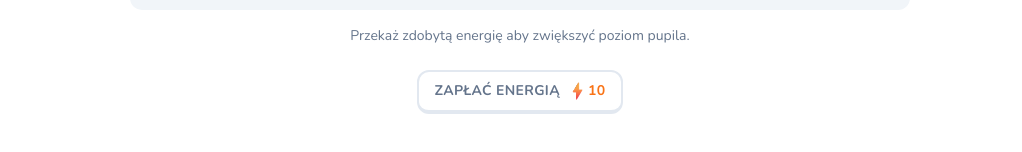
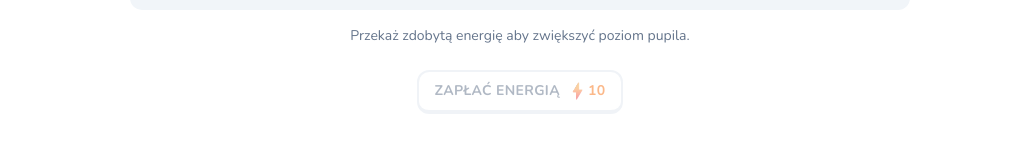
Before and after one commit to ChrisKlp/word-master, a Next.js app: page /shop in a window 1280 px wide. Shown: the part 518-670 px from the top of the page, without its empty margins (120-1142 px from the left). Built offline with nearby package versions, Linux system fonts and the light colour scheme.

Commit message:
Create points provider

```diff
--- a/src/app/layout.tsx
+++ b/src/app/layout.tsx
@@ -1,6 +1,7 @@
 import type { Metadata } from 'next';
 import { Nunito } from 'next/font/google';
 
+import { PointsProvider } from '@/components/points-provider';
 import { ThemeProvider } from '@/components/theme-provider';
 
 import './globals.css';
@@ -20,7 +21,9 @@ export default function RootLayout({
   return (
     <html lang="en" suppressHydrationWarning>
       <body className={nunito.className}>
-        <ThemeProvider>{children}</ThemeProvider>
+        <ThemeProvider>
+          <PointsProvider>{children}</PointsProvider>
+        </ThemeProvider>
       </body>
     </html>
   );
--- a/src/app/shop/page.tsx
+++ b/src/app/shop/page.tsx
@@ -1,6 +1,6 @@
 'use client';
 
-import { useEffect, useState } from 'react';
+import { useLayoutEffect, useState } from 'react';
 
 import { MainLayout } from '@/components/main-layout';
 import Pet from '@/components/shop/pet';
@@ -9,17 +9,15 @@ import { PetData } from '@/lib/types';
 import { getPetsData } from '@/lib/utils';
 
 export default function ShopPage() {
-  const [petsData, setPetsData] = useState<PetData[]>([]);
+  const [petsData, setPetsData] = useState<PetData[]>();
 
-  const frankyData = petsData.find((p) => p.id === defaultPetsData.franky.id);
+  const frankyData =
+    petsData?.find((p) => p.id === defaultPetsData.franky.id) ??
+    defaultPetsData.franky;
 
-  useEffect(() => {
+  useLayoutEffect(() => {
     setPetsData(getPetsData());
   }, []);
 
-  return (
-    <MainLayout>
-      <Pet data={frankyData ?? defaultPetsData.franky} />
-    </MainLayout>
-  );
+  return <MainLayout>{petsData && <Pet data={frankyData} />}</MainLayout>;
 }
--- a/src/components/game/game-level.tsx
+++ b/src/components/game/game-level.tsx
@@ -12,12 +12,12 @@ import {
   map,
 } from 'remeda';
 
+import { usePoints } from '@/components/points-provider';
 import { SpeakerButton } from '@/components/speaker-button';
 import { Button } from '@/components/ui/button';
 import { gameImages } from '@/lib/game-utils';
-import { useTextToSpeech } from '@/lib/hooks/useTestToSpeech';
+import { useTextToSpeech } from '@/lib/hooks/useTextToSpeech';
 import { GameLevelData, GameStatus, SelectedSyllable } from '@/lib/types';
-import { updateLocalPoints } from '@/lib/utils';
 
 import { CongratulationsView } from './congratulations-view';
 import { GameFooter } from './game-footer';
@@ -30,6 +30,7 @@ type GameLevelProps = {
 const RESULT_DELAY = 1200;
 
 export function GameLevel({ data }: GameLevelProps) {
+  const { addPoints } = usePoints();
   const [progress, setProgress] = useState(0);
   const [isFinished, setIsFinished] = useState(false);
   const [status, setStatus] = useState<GameStatus>(GameStatus.idle);
@@ -76,7 +77,7 @@ export function GameLevel({ data }: GameLevelProps) {
         } else if (!isFinished) {
           setIsFinished(true);
           finishControls.play();
-          updateLocalPoints(data.points);
+          addPoints(data.points);
         }
         setStatus(GameStatus.idle);
       }, RESULT_DELAY);
--- a/src/components/points-button.tsx
+++ b/src/components/points-button.tsx
@@ -2,18 +2,13 @@
 
 import Image from 'next/image';
 import Link from 'next/link';
-import React, { useLayoutEffect, useState } from 'react';
 
 import pointsImg from '@/assets/points.svg';
+import { usePoints } from '@/components/points-provider';
 import { Button } from '@/components/ui/button';
-import { getPoints } from '@/lib/utils';
 
 export function PointsButton() {
-  const [points, setPoints] = useState(0);
-
-  useLayoutEffect(() => {
-    setPoints(getPoints());
-  }, []);
+  const { points } = usePoints();
 
   return (
     <Button asChild variant="ghost" className="text-orange-500">
--- /dev/null
+++ b/src/components/points-provider.tsx
@@ -0,0 +1,64 @@
+'use client';
+
+import {
+  PropsWithChildren,
+  createContext,
+  useContext,
+  useEffect,
+  useState,
+} from 'react';
+
+import { getStoredPoints, persistPoints } from '@/lib/utils';
+
+export interface PointsContextProps {
+  points: number;
+  addPoints: (points: number) => void;
+  removePoints: (points: number) => void;
+  updatePoints: (points: number) => void;
+}
+
+const PointsContext = createContext<PointsContextProps | null>(null);
+
+export function PointsProvider({ children }: PropsWithChildren) {
+  const [points, setPoints] = useState(0);
+
+  useEffect(() => {
+    // Load points from local storage
+    setPoints(getStoredPoints());
+  }, []);
+
+  useEffect(() => {
+    // Persist points to local storage
+    persistPoints(points);
+  }, [points]);
+
+  function addPoints(points: number) {
+    setPoints((prev) => prev + points);
+  }
+
+  function removePoints(points: number) {
+    setPoints((prev) => (prev < points ? 0 : prev - points));
+  }
+
+  function updatePoints(points: number) {
+    setPoints(points);
+  }
+
+  return (
+    <PointsContext.Provider
+      value={{ points, updatePoints, addPoints, removePoints }}
+    >
+      {children}
+    </PointsContext.Provider>
+  );
+}
+
+export const usePoints = () => {
+  const context = useContext(PointsContext);
+
+  if (!context) {
+    throw new Error('usePoints must be used within a PointsProvider');
+  }
+
+  return context;
+};
--- a/src/components/shop/pet.tsx
+++ b/src/components/shop/pet.tsx
@@ -4,11 +4,12 @@ import ReactConfetti from 'react-confetti';
 import { useAudio, useWindowSize } from 'react-use';
 
 import pointsImg from '@/assets/points.svg';
+import { usePoints } from '@/components/points-provider';
 import { Button } from '@/components/ui/button';
 import { Progress } from '@/components/ui/progress';
 import { gameImages } from '@/lib/game-utils';
 import { PetData } from '@/lib/types';
-import { getTotalPoints as getTotalLevelExp } from '@/lib/utils';
+import { getTotalExpForNextLevel, updatePetData } from '@/lib/utils';
 
 const EXP_PROGRESS_STEP = 10;
 const LEVEL_UPDATE_DELAY = 800;
@@ -16,8 +17,10 @@ const LEVEL_UPDATE_DELAY = 800;
 export default function Pet({ data }: { data: PetData }) {
   const [experience, setExperience] = useState(data.exp);
   const [level, setLevel] = useState(data.level);
+  const { removePoints, points } = usePoints();
 
-  const totalLevelExp = getTotalLevelExp(level, data.expStart);
+  const totalLevelExp = getTotalExpForNextLevel(level, data.expStart);
+
   const progress = (experience / totalLevelExp) * 100;
 
   const { width, height } = useWindowSize();
@@ -32,22 +35,35 @@ export default function Pet({ data }: { data: PetData }) {
   const handleUpdateProgress = () => {
     cashControls.seek(0);
     cashControls.play();
-    setExperience((prev) => prev + EXP_PROGRESS_STEP);
+    let newLevel = level;
+    let newExperience = experience + EXP_PROGRESS_STEP;
+    setExperience(newExperience);
+    removePoints(10);
     setTimeout(() => {
-      if (experience + EXP_PROGRESS_STEP >= totalLevelExp) {
-        setLevel((prev) => prev + 1);
-        setExperience(0);
+      if (newExperience >= totalLevelExp) {
+        newExperience = 0;
+        newLevel += 1;
+        setLevel(newLevel);
+        setExperience(newExperience);
         nextLevelControls.play();
       }
+      updatePetData({
+        ...data,
+        exp: newExperience,
+        level: newLevel,
+      });
     }, LEVEL_UPDATE_DELAY);
   };
+
+  const isNewLevelAchieved =
+    progress === 0 && level > 1 && data.level !== level;
 
   return (
     <>
       {nextLevelAudio}
       {cashAudio}
       <div className="mb-8 mt-8 grid w-full justify-items-center gap-6">
-        {progress === 0 && level > 1 && (
+        {isNewLevelAchieved && (
           <ReactConfetti
             width={width}
             height={height}
@@ -76,7 +92,10 @@ export default function Pet({ data }: { data: PetData }) {
             Przekaż zdobytą energię aby zwiększyć poziom pupila.
           </p>
         </div>
-        <Button onClick={handleUpdateProgress} disabled={progress === 100}>
+        <Button
+          onClick={handleUpdateProgress}
+          disabled={progress === 100 || points < 10}
+        >
           <span className="flex items-center">
             Zapłać Energią
             <span className="flex items-center text-orange-500">
--- a/src/components/speaker-button.tsx
+++ b/src/components/speaker-button.tsx
@@ -2,7 +2,7 @@
 
 import { Pause, Volume2 } from 'lucide-react';
 
-import { useTextToSpeech } from '@/lib/hooks/useTestToSpeech';
+import { useTextToSpeech } from '@/lib/hooks/useTextToSpeech';
 
 import { Button } from './ui/button';
 
--- a/src/lib/game-utils.ts
+++ b/src/lib/game-utils.ts
@@ -16,13 +16,15 @@ export function pickWords(words: string[], n = 10) {
 
 export function pickSyllables(syllables: string[], word: string, n = 4) {
   const wordSyllables = word.split('-');
-  const syllablesSet = new Set(wordSyllables);
+  const syllablesSet = [...wordSyllables];
   const uniqueSyllables = unique(syllables);
 
-  while (syllablesSet.size < n) {
+  while (syllablesSet.length < n) {
     const randomIndex = randomInteger(0, uniqueSyllables.length - 1);
     const randomSyllable = uniqueSyllables[randomIndex];
-    syllablesSet.add(randomSyllable);
+    if (!syllablesSet.includes(randomSyllable)) {
+      syllablesSet.push(randomSyllable);
+    }
   }
 
   return shuffle(Array.from(syllablesSet));
--- a/src/lib/utils.ts
+++ b/src/lib/utils.ts
@@ -8,32 +8,41 @@ export function cn(...inputs: ClassValue[]) {
   return twMerge(clsx(inputs));
 }
 
-export function setPoints(points: number) {
+export function persistPoints(points: number) {
   localStorage.setItem('wm_points', points.toString());
 }
 
-export function updateLocalPoints(points: number) {
-  const currentPoints = getPoints();
-  setPoints(currentPoints + points);
-}
-
-export function getPoints() {
+export function getStoredPoints() {
   return Number(localStorage.getItem('wm_points')) || 0;
 }
 
 export function getPetsData() {
   const petsData: PetData[] = [];
   const data = localStorage.getItem('wm_pets');
+
   if (data) {
     const parsedData = JSON.parse(data);
+
     if (isArray(parsedData)) {
-      petsData.concat(parsedData as PetData[]);
+      petsData.push(...(parsedData as PetData[]));
     }
   }
+
   return petsData;
 }
 
-export function getTotalPoints(level: number, expStart: number) {
+export function setPetsData(petsData: PetData[]) {
+  localStorage.setItem('wm_pets', JSON.stringify(petsData));
+}
+
+export function updatePetData(petsData: PetData) {
+  const currentPetsData = getPetsData();
+  const newPetsData = currentPetsData.filter((p) => p.id !== petsData.id);
+  newPetsData.push(petsData);
+  setPetsData(newPetsData);
+}
+
+export function getTotalExpForNextLevel(level: number, expStart: number) {
   let totalPoints = expStart;
   for (let i = 0; i < level; i++) {
     totalPoints += 10 * i;
```
Also changed, not shown: src/lib/hooks/useTextToSpeech.ts (renamed from src/lib/hooks/useTestToSpeech.ts).
